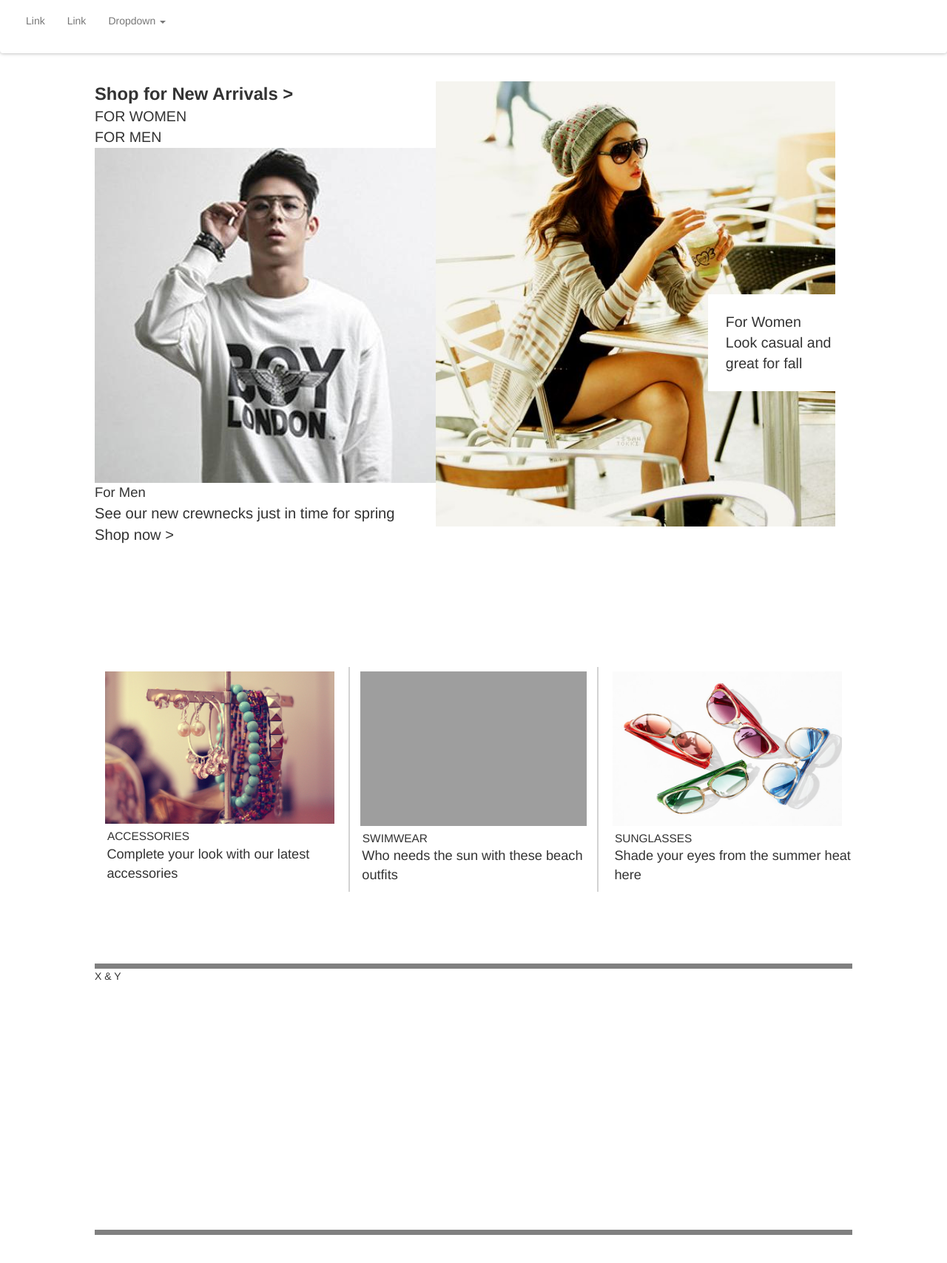
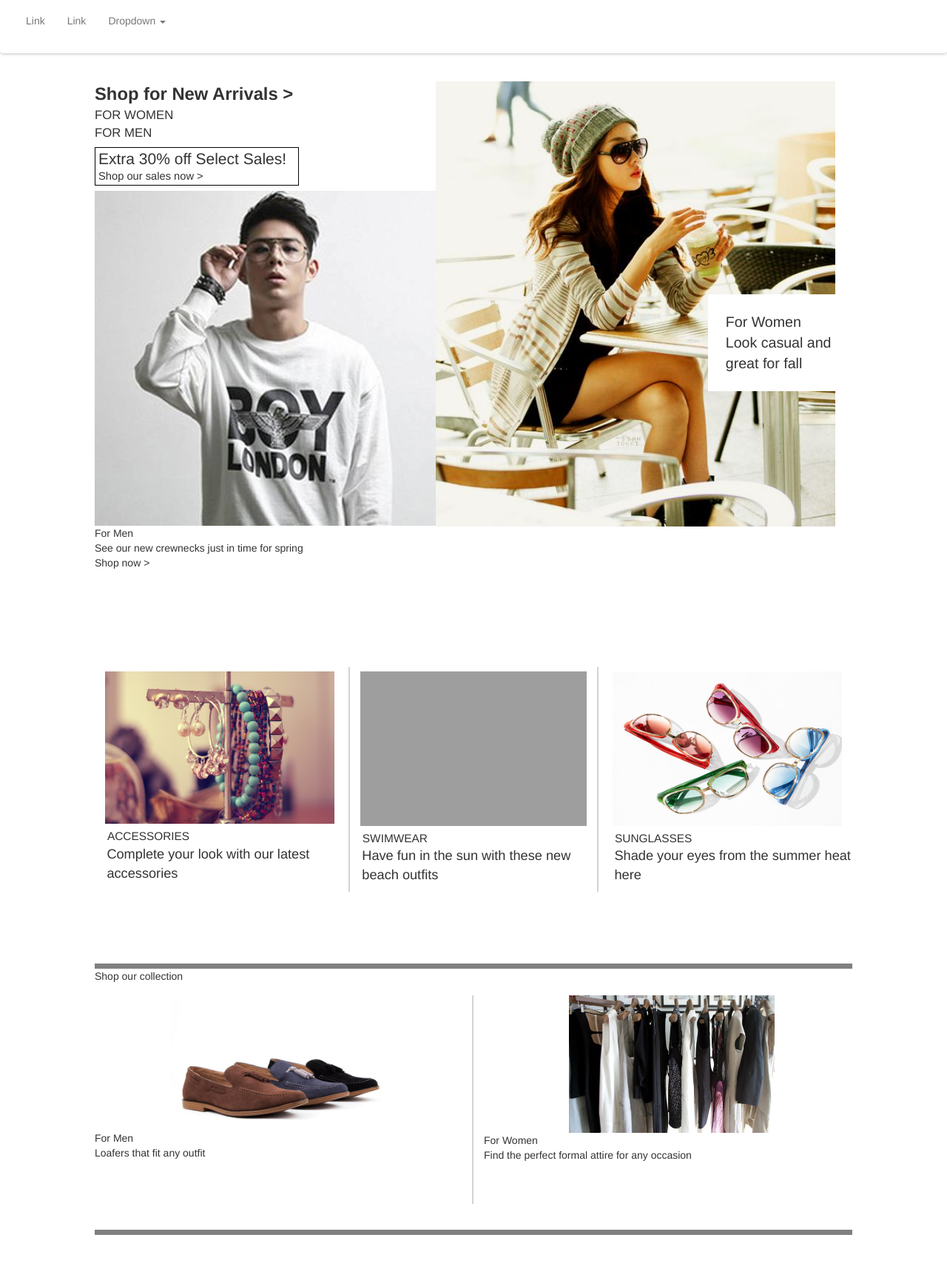
Before and after one commit to edwinc91/clothing-fun, a plain HTML site: page index.html in a window 1280 px wide. Shown: the part 128-1836 px from the top of the page at 74% size. Drawn offline with nearby package versions, Linux system fonts and the light colour scheme; grey boxes are pictures that could not be loaded.

Commit message:
finished 3rd section, i want better pictures though so the layout looks better

```diff
--- a/index.html
+++ b/index.html
@@ -89,6 +89,10 @@
           <span class="women-men">For Women <br/>
           For Men </span>
         </div>
+        <div class="sale-box">
+          <span class="sale-box-top"> Extra 30% off Select Sales! <br/>
+          <span class="sale-box-bottom">Shop our sales now > </span>
+        </div>
         <img src="beenzino.jpg" class="topleft-image" alt="">
         <div class="topleft-bottom-text">
           <span class="topleft-bottom-header">For Men</span><br/>
@@ -125,7 +129,7 @@
         <div class="middle-middle-wrapper">
           <img src="seolhyun-beach.jpg" class="middle-middle-image" alt="">
           <span class="middle-text-header">Swimwear</span><br/>
-          <p class="middle-text-text">Who needs the sun with these beach outfits</p>
+          <p class="middle-text-text">Have fun in the sun with these new beach outfits</p>
         </div>
         <div class="middle-right-wrapper">
           <img src="glasses.jpg" class="middle-right-image" alt="">
@@ -134,10 +138,16 @@
         </div>
       </div>
       <div class="third-container">
-        <span class="third-container-header">X & Y</span>
+        <span class="third-container-header">Shop our collection</span>
         <div class="third-left-container">
+          <img src="loafers.jpg" alt=""> <br/>
+          For Men <br/>
+          Loafers that fit any outfit
         </div>
         <div class="third-right-container">
+          <img src="women-formal.jpg" alt=""> <br/>
+          For Women <br/>
+          Find the perfect formal attire for any occasion
         </div>
       </div>
       </div>
--- a/styles.css
+++ b/styles.css
@@ -125,8 +125,26 @@ body {
 }
 
 .women-men {
-  font-size: 1.4em;
+  font-size: 1.2em;
   text-transform: uppercase;
+}
+
+.sale-box {
+  /*font-size: 1em;*/
+  /*text-align: center;*/
+  border: 1px solid black;
+  width: 60%;
+  margin: 1.5% 0;
+  line-height: 1;
+  padding: 4px;
+}
+
+.sale-box-top {
+  font-size: 1.5em;
+}
+
+.sale-box-bottom {
+  font-size: 0.7em;
 }
 
 .topleft-image {
@@ -134,11 +152,11 @@ body {
 }
 
 .topleft-bottom-header {
-  font-size: 1.1em;
+  font-size: 1em;
 }
 
 .topleft-bottom-text {
-  font-size: 1.2em;
+  font-size: 1em;
 }
 
 .topright-image {
@@ -228,6 +246,40 @@ body {
   height: 15%;
   width: 100%;
   border-bottom: 7px solid gray;
+}
+
+.third-container-header {
+  width: 100%;
+  height: 10%;
+  float: left;
+}
+
+.third-left-container,
+.third-right-container {
+  width: 50%;
+  height: 80%;
+}
+
+.third-left-container {
+  float: left;
+  border-right: 2px solid lightgray;
+}
+
+.third-right-container {
+  float: right;
+  padding-left: 1em;
+}
+
+.third-left-container > img {
+  width: 60%;
+  margin-left: 20%;
+  /*margin-top: -5%;*/
+}
+
+.third-right-container > img {
+  width: 56%;
+  margin-left: 23%;
+  /*max-height: 40%;*/
 }
 
 #footer {
```
Also changed, not shown: loafers.jpg (added), women-formal.jpg (added), women-plaid.jpg (added), women-skirt.jpg (added), women-sweats.jpg (added).
